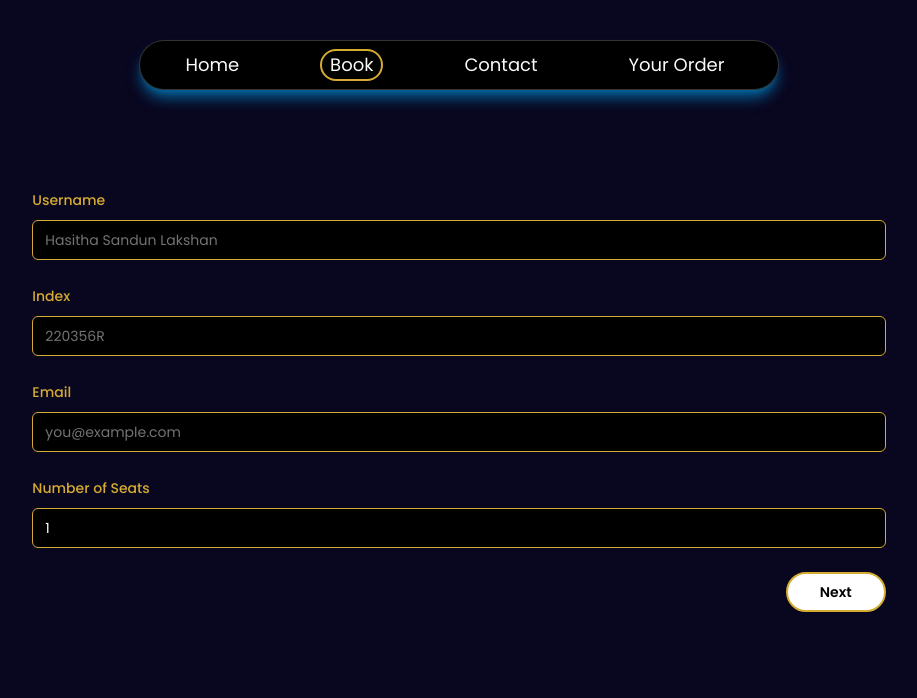
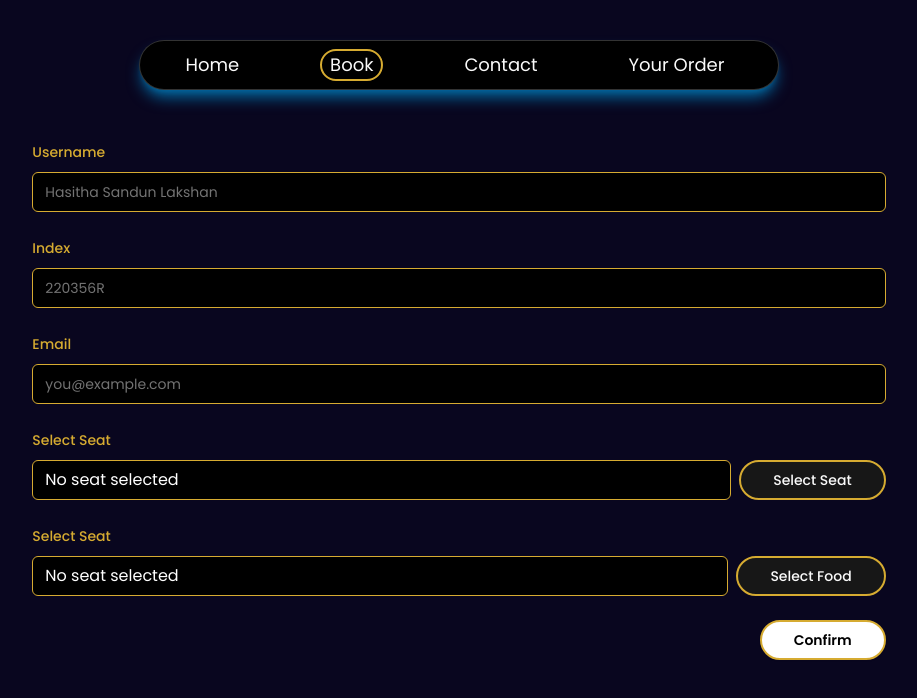
Before and after one commit to hasithasandunlakshan/leo_candle_night, a Next.js app: page /bookseat in a window 1280 px wide. Shown: the top 698 px of the page, without its empty margins (181-1098 px from the left). Built offline with nearby package versions, Linux system fonts and the light colour scheme; a web font is replaced by a local one.

Commit message:
seat select

```diff
--- a/src/components/Booking/UserDetails.tsx
+++ b/src/components/Booking/UserDetails.tsx
@@ -45,6 +45,17 @@ export function UserDetails() {
   const router = useRouter();
   const userOrder = useContext(CartContext);
   const [isLoading, setIsLoading] = useState(true);
+  const[food,selectfood]=useState();
+  const [isSeatOpen, setSeatOpen] = useState(false)
+  const [selectedSeat, setSelectedSeat] = useState<string | undefined>(userOrder?.seats || ""); // Default to an empty string
+
+  const [meal,setMeal]=useState([]);
+
+  const handleSeatSelection = (seatNumber: any) => {
+    setSelectedSeat(seatNumber);
+    setSeatOpen(false); // Close seat selection after selecting a seat
+    form.setValue('seats', seatNumber.toString()); // Update the form's seats field
+  }
 
   const form = useForm<z.infer<typeof FormSchema>>({
     resolver: zodResolver(FormSchema),
@@ -52,7 +63,7 @@ export function UserDetails() {
       username: userOrder?.name || "",
       index: userOrder?.index || "",
       email: userOrder?.email || "",
-      seats: userOrder?.seats || "1",
+      seats: userOrder?.seats || selectedSeat,
     },
   });
 
@@ -63,7 +74,7 @@ export function UserDetails() {
         username: userOrder.name || "",
         index: userOrder.index || "",
         email: userOrder.email || "",
-        seats: userOrder.seats || "1",
+        seats: userOrder.seats || "",
       });
       setIsLoading(false); // Only proceed when data is available
     } else {
@@ -86,7 +97,12 @@ export function UserDetails() {
       userOrder.setIndex(data.index);
       userOrder.setEmail(data.email);
       userOrder.setName(data.username);
-      userOrder.setSeats(data.seats.toString());
+      if (selectedSeat) {
+        userOrder.setSeats(selectedSeat.toString());
+      } else {
+        // Handle the case when selectedSeat is undefined, e.g., set a default value or show a message
+        userOrder.setSeats(""); // or however you want to handle it
+      }
     }
 
     router.push("/bookseat/selectmeal");
@@ -155,12 +171,66 @@ export function UserDetails() {
             )}
           />
 
+
+
           <FormField
             control={form.control}
             name="seats"
             render={({ field }) => (
               <FormItem>
-                <FormLabel className="text-secondary">Number of Seats</FormLabel>
+                <FormLabel className="text-secondary">Select Seat</FormLabel>
+                <FormControl className="border-secondary">
+                <div className="flex gap-2">
+  <p className="w-full align-middle border-secondary rounded-md  justify-start items-center flex text-white bg-black border">
+   <span className="ml-3">
+   {selectedSeat || "No seat selected"}
+    </span>
+  </p>
+  <Button
+    onClick={() => setSeatOpen(!isSeatOpen)}
+    type="button"
+    className="relative px-8 py-1 rounded-full isolation-auto z-10 border-2 border-secondary hover:text-white"
+  >
+    Select Seat
+  </Button>
+  {isSeatOpen && (
+    <div className="absolute inset-0 flex items-center justify-center w-full h-full bg-gray-800 bg-opacity-80 z-30">
+      {/* <div className="bg-white p-4 rounded shadow-lg">
+        {[...Array(20).keys()].map((seatNumber) => (
+          <Button
+            key={seatNumber + 1}
+            onClick={() => handleSeatSelection(seatNumber + 1)}
+            className={`w-10 h-10 m-2 rounded ${
+              selectedSeat === (seatNumber + 1).toString()
+                ? 'bg-blue-500 text-white'
+                : 'bg-gray-300 text-black'
+            }`}
+          >
+            {seatNumber + 1}
+          </Button>
+        ))}
+      </div> */}
+    </div>
+  )}
+</div>
+
+
+
+
+
+                </FormControl>
+                <FormMessage />
+              </FormItem>
+            )}
+          />
+{/*
+
+<FormField
+            control={form.control}
+            name="seats"
+            render={({ field }) => (
+              <FormItem>
+                <FormLabel className="text-secondary">Select Seat</FormLabel>
                 <FormControl className="border-secondary">
                   <Input
                     placeholder="1"
@@ -173,16 +243,83 @@ export function UserDetails() {
             )}
           />
 
+
+
+
+
+ */}
+   <FormField
+            control={form.control}
+            name="seats"
+            render={({ field }) => (
+              <FormItem>
+                <FormLabel className="text-secondary">Select Seat</FormLabel>
+                <FormControl className="border-secondary">
+                <div className="flex gap-2">
+  <p className="w-full align-middle border-secondary rounded-md  justify-start items-center flex text-white bg-black border">
+   <span className="ml-3">
+   {selectedSeat || "No seat selected"}
+    </span>
+  </p>
+  <Button
+    onClick={() => setSeatOpen(!isSeatOpen)}
+    type="button"
+    className="relative px-8 py-1 rounded-full isolation-auto z-10 border-2 border-secondary hover:text-white"
+  >
+    Select Food
+  </Button>
+  {isSeatOpen && (
+    <div className="absolute inset-0 flex items-center justify-center w-full h-full bg-gray-800 bg-opacity-80 z-30">
+      <div className="bg-white p-4 rounded shadow-lg">
+        {[...Array(20).keys()].map((seatNumber) => (
+          <Button
+            key={seatNumber + 1}
+            onClick={() => handleSeatSelection(seatNumber + 1)}
+            className={`w-10 h-10 m-2 rounded ${
+              selectedSeat === (seatNumber + 1).toString()
+                ? 'bg-blue-500 text-white'
+                : 'bg-gray-300 text-black'
+            }`}
+          >
+            {seatNumber + 1}
+          </Button>
+        ))}
+      </div>
+    </div>
+  )}
+</div>
+
+
+
+
+
+                </FormControl>
+                <FormMessage />
+              </FormItem>
+            )}
+          />
+
+
+
+
+
+
+
+
+
           <div className="flex items-end justify-center sm:justify-end">
             <Button
               type="submit"
               className="relative px-8 py-1 rounded-full isolation-auto z-10 border-2 border-secondary before:absolute before:w-full before:transition-all before:duration-700 before:hover:w-full hover:text-white before:-right-full before:hover:right-0 before:rounded-full before:bg-secondary before:-z-10 before:aspect-square before:hover:scale-150 overflow-hidden before:hover:duration-700 inline-flex items-center justify-center text-sm font-semibold text-black bg-white shadow-sm gap-x-2 hover:bg-gray-50 disabled:opacity-50 disabled:pointer-events-none"
             >
-              Next
+              Confirm
             </Button>
           </div>
         </form>
       </Form>
+
+
+
     </main>
   );
 }
--- a/src/components/Home/Hero.tsx
+++ b/src/components/Home/Hero.tsx
@@ -76,7 +76,10 @@ export default function Hero() {
     </div>
 </div>
 
+
 <Particles/>
+
+
   </div>
 
   )
--- a/src/components/Particle.js
+++ b/src/components/Particle.js
@@ -17,7 +17,7 @@ const ParticleComponents = () => {
           speed: 1, // Speed of movement
         },
         opacity: {
-          value: 0.5, // Opacity of particles
+          value: 0.4, // Opacity of particles
         },
         shape: {
           type: "circle", // Shape of particles
@@ -41,7 +41,7 @@ const ParticleComponents = () => {
     loadSlim(engine);
   }, []);
 
-  return <Particles init={particlesInit} options={options}></Particles>;
+  return <Particles className=" -z-40  min-h-screen " init={particlesInit} options={options}></Particles>;
 };
 
 export default ParticleComponents;
--- a/tsconfig.json
+++ b/tsconfig.json
@@ -21,6 +21,6 @@
       "@/*": ["./src/*"]
     }
   },
-  "include": ["next-env.d.ts", "**/*.ts", "**/*.tsx", ".next/types/**/*.ts", "src/context/TransitionContext.js", "src/app/page.jsx", "src/components/SmoothScroll.jsx"],
+  "include": ["next-env.d.ts", "**/*.ts", "**/*.tsx", ".next/types/**/*.ts", "src/context/TransitionContext.js", "src/app/page.jsx", "src/components/SmoothScroll.jsx", "src/components/Booking/UserDetails.tsx"],
   "exclude": ["node_modules"]
 }
```
